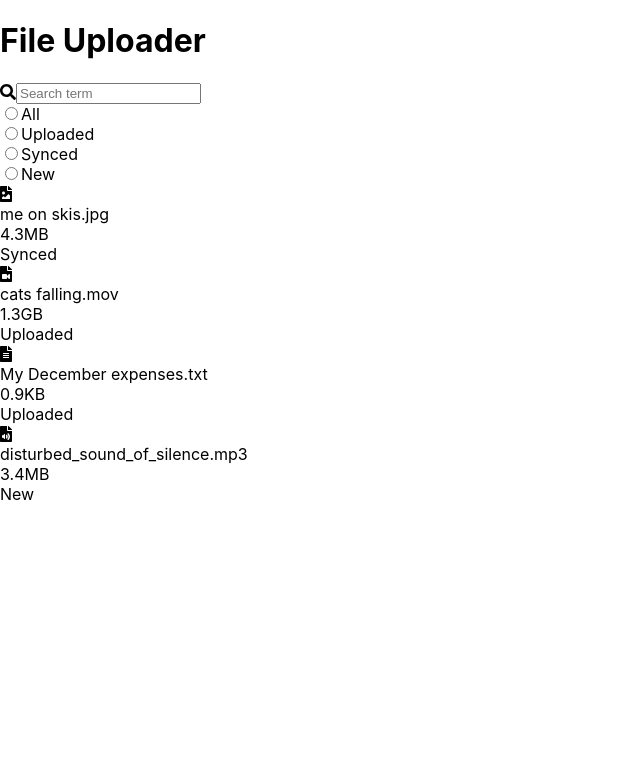
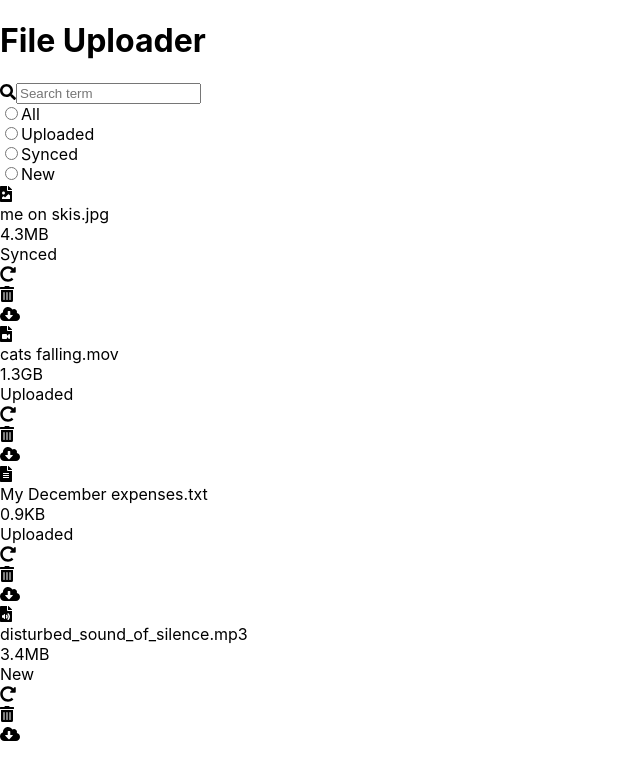
Before and after one commit to aniledev/react-file-uploader, a React (Create React App) app: page / in a window 1280 px wide. Shown: the top 780 px of the page, without its empty margins (0-640 px from the left). Built offline with nearby package versions, Linux system fonts and the light colour scheme; the HTML template or start-up script is replaced by a standard one.

Commit message:
feat: write JSX elements for ControlBar component

```diff
--- a/src/Components/ControlBar.js
+++ b/src/Components/ControlBar.js
@@ -1,8 +1,27 @@
 import React, { Component } from "react";
 import "../Styles/ControlBar.css";
+//IMPORT FONTAWESOME ICON LIBRARY AND THEN IMPORT SPECIFIC ICONS
+import { FontAwesomeIcon } from "@fortawesome/react-fontawesome";
+import {
+  faRedoAlt,
+  faTrashAlt,
+  faCloudDownloadAlt,
+} from "@fortawesome/free-solid-svg-icons";
 
 export default class ControlBar extends Component {
   render() {
-    return <div className="ControlBar" />;
+    return (
+      <div className="ControlBar">
+        <div className="ControlBar__btn">
+          <FontAwesomeIcon icon={faRedoAlt} />
+        </div>
+        <div className="ControlBar__btn">
+          <FontAwesomeIcon icon={faTrashAlt} />
+        </div>
+        <div className="ControlBar__btn">
+          <FontAwesomeIcon icon={faCloudDownloadAlt} />
+        </div>
+      </div>
+    );
   }
 }
```
Also changed, not shown: 1 other file (tests, documents, lock files or other folders).
